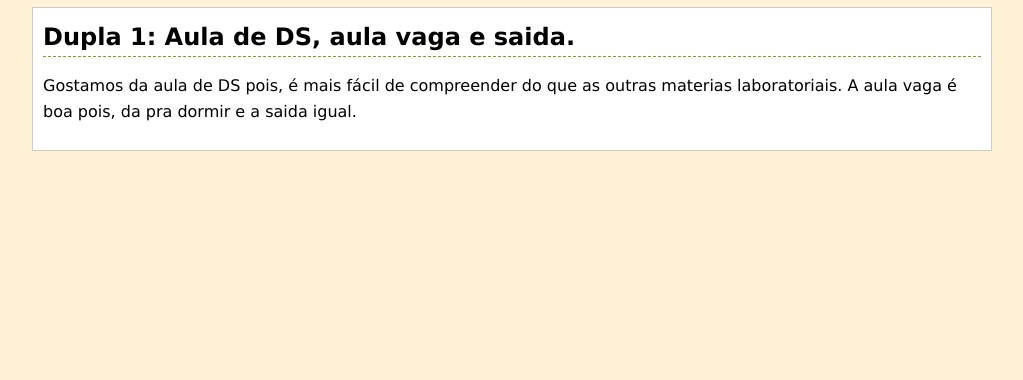
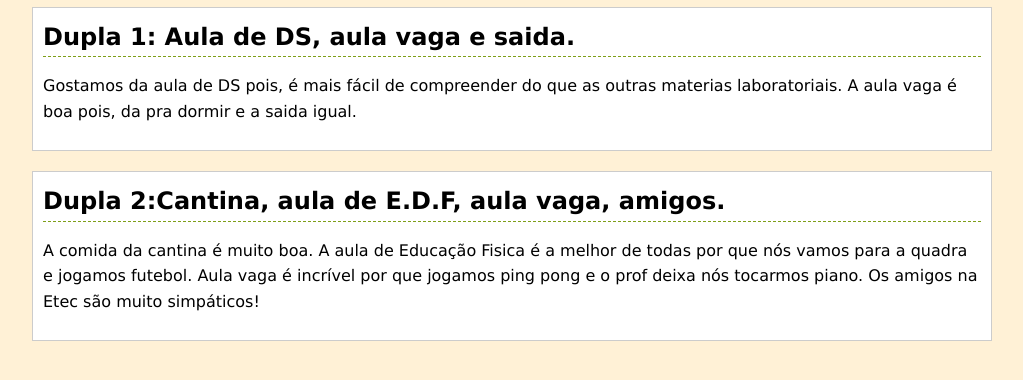
Before and after one commit to Kalebits/i-love-etec, a plain HTML site: page index.html in a window 1280 px wide. Shown: the part 74-454 px from the top of the page, without its empty margins (128-1151 px from the left). Drawn offline with Linux system fonts and the light colour scheme.

Commit message:
Inclusao de conteudo da dupla 2

```diff
--- a/index.html
+++ b/index.html
@@ -14,6 +14,12 @@
     Gostamos da aula de DS pois, é mais fácil de compreender do que as outras materias laboratoriais. A aula vaga é boa pois, da pra dormir e a saida igual.
 </p>
 </div>
+<div class='content'>
+<h2>Dupla 2:Cantina, aula de E.D.F, aula vaga, amigos.</h2>
+<p>
+A comida da cantina é muito boa. A aula de Educação Fisica é a melhor de todas por que nós vamos para a quadra e jogamos futebol. Aula vaga é incrível por que jogamos ping pong e o prof deixa nós tocarmos piano. Os amigos na Etec são muito simpáticos!
+</p>
+</div>
 </div>
 
 </body>
```
